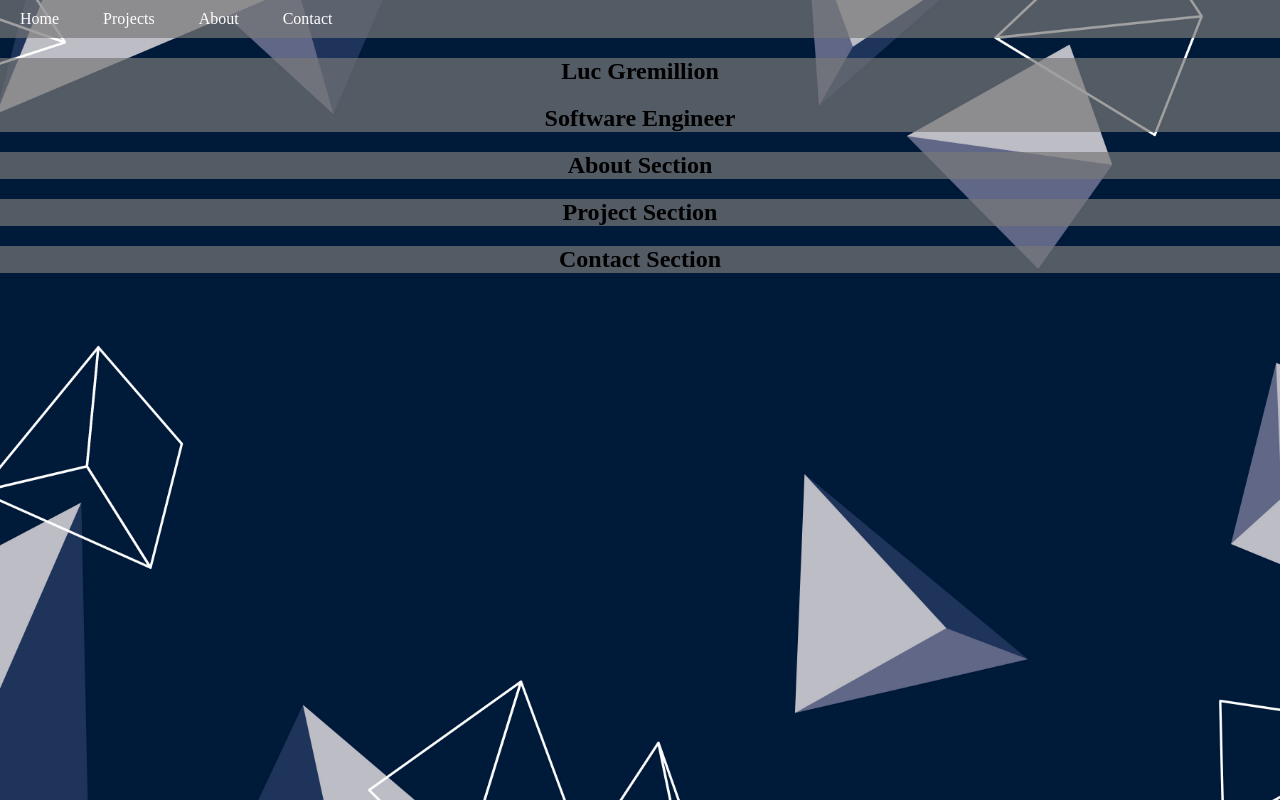
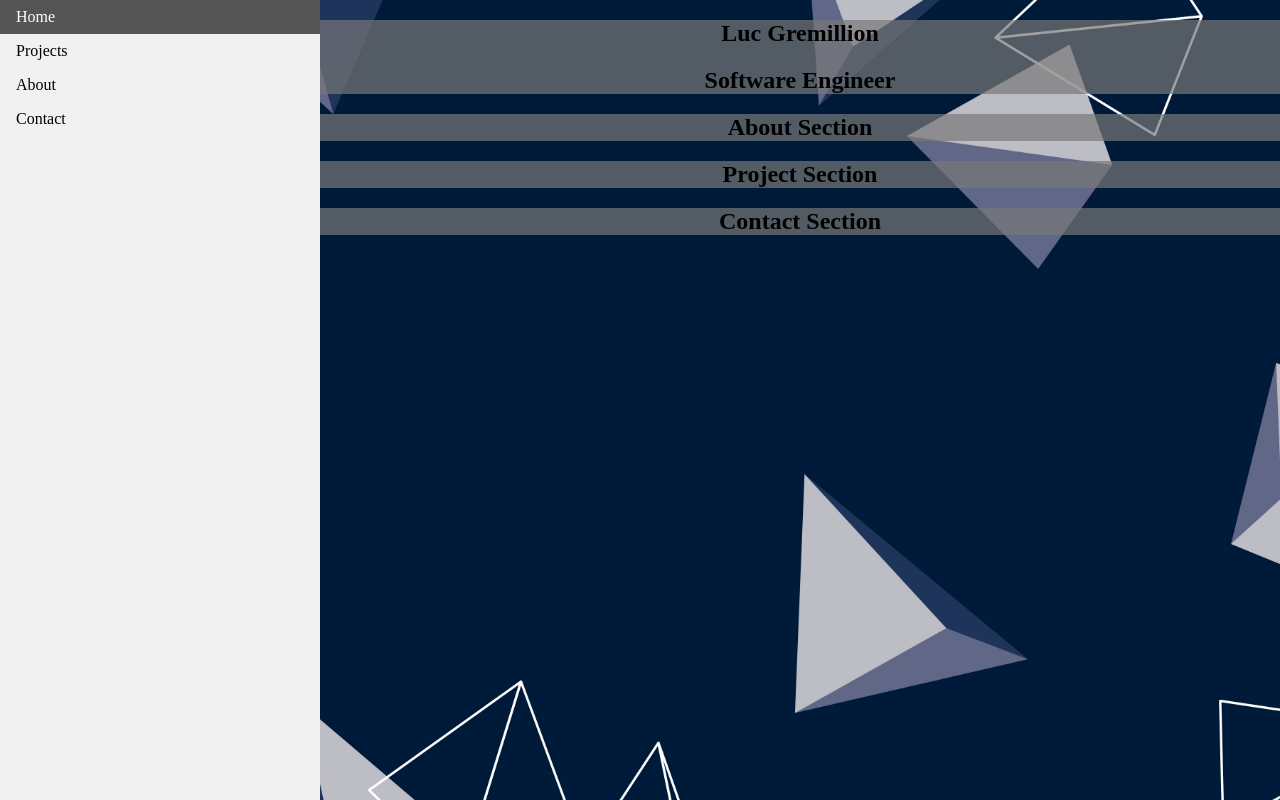
Before and after one commit to LuckysBones/My-Portfolio-Website, a plain HTML site: page index.html in a window 1280 px wide. Drawn offline with Linux system fonts and the light colour scheme.

Commit message:
Tabs Update

```diff
--- a/index.html
+++ b/index.html
@@ -7,29 +7,27 @@
         <link rel="stylesheet" href="style.css">
     </head>
     <body>
-        <nav id="nav-bar">
-            <ul>
+        <ul class="navbar">
                 <li><a href="#home">Home</a></li>
                 <li><a href="#projects">Projects</a></li>
                 <li><a href="#about">About</a></li>
                 <li><a href="#contact">Contact</a></li>
-            </ul>
-        </nav>
+        </ul>
 
         <section id="home" class="home">
             <h1>Luc Gremillion</h1>
             <h2>Software Engineer</h2>
         </section>
 
-        <section id="about" class="about">
+        <section id="about" class="home">
             <h1>About Section</h1>
         </section>
 
-        <section id="projects" class="projects">
+        <section id="projects" class="home">
             <h1>Project Section</h1>
         </section>
 
-        <section id="contact" class="contact">
+        <section id="contact" class="home">
             <h1>Contact Section</h1>
         </section>
     </body>
--- a/style.css
+++ b/style.css
@@ -1,11 +1,6 @@
 body{
-    margin-top: 0;
-    margin-left: 0;
-    margin-right: 0;
-
-    padding-top: 0;
-    padding-left: 0;
-    padding-right: 0;
+    margin: 0;
+    padding: 0;
 
     background-image: url("website-wallpaper.jpg");
     background-attachment: fixed;
@@ -14,34 +9,45 @@ body{
     background-size: cover;
 }
 
-#nav-bar {
-    background-color: rgba(120, 120, 120, 0.695);
-    top: 0;
-    right: 0;
-}
-
-#nav-bar ul {
+.navbar {
     list-style-type: none;
     margin: 0;
     padding: 0;
+    background-color: #f1f1f1;
+
+    position: fixed;
+    width: 25%;
+    height: 100%;
+    overflow: auto;
+
+    top: 0;
 }
 
-#nav-bar li {
-    display: inline-block;
-    padding: 10px 20px;
-}
-
-#nav-bar li a {
-    color: #fff;
+.navbar li a {
+    display: block;
+    color: #000;
+    padding: 8px 16px;
     text-decoration: none;
 }
 
+.navbar li a.active {
+    background-color: #04AA6D;
+    color: white;
+}
 
-#home{
+.navbar li a:hover:not(.active) {
+    background-color: #555;
+    color: white;
+}
+
+
+.home{
+    margin-left: 25%;
     background-color: rgba(120, 120, 120, 0.695);
     text-align: center;
 }
 
+/*
 #projects{
     background-color: rgba(120, 120, 120, 0.695);
     text-align: center;
@@ -57,7 +63,7 @@ body{
     text-align: center;
 }
 
-/*
+
 Old, but i didnt want to get rid of
 nav{
     margin-left: 0%;
```
